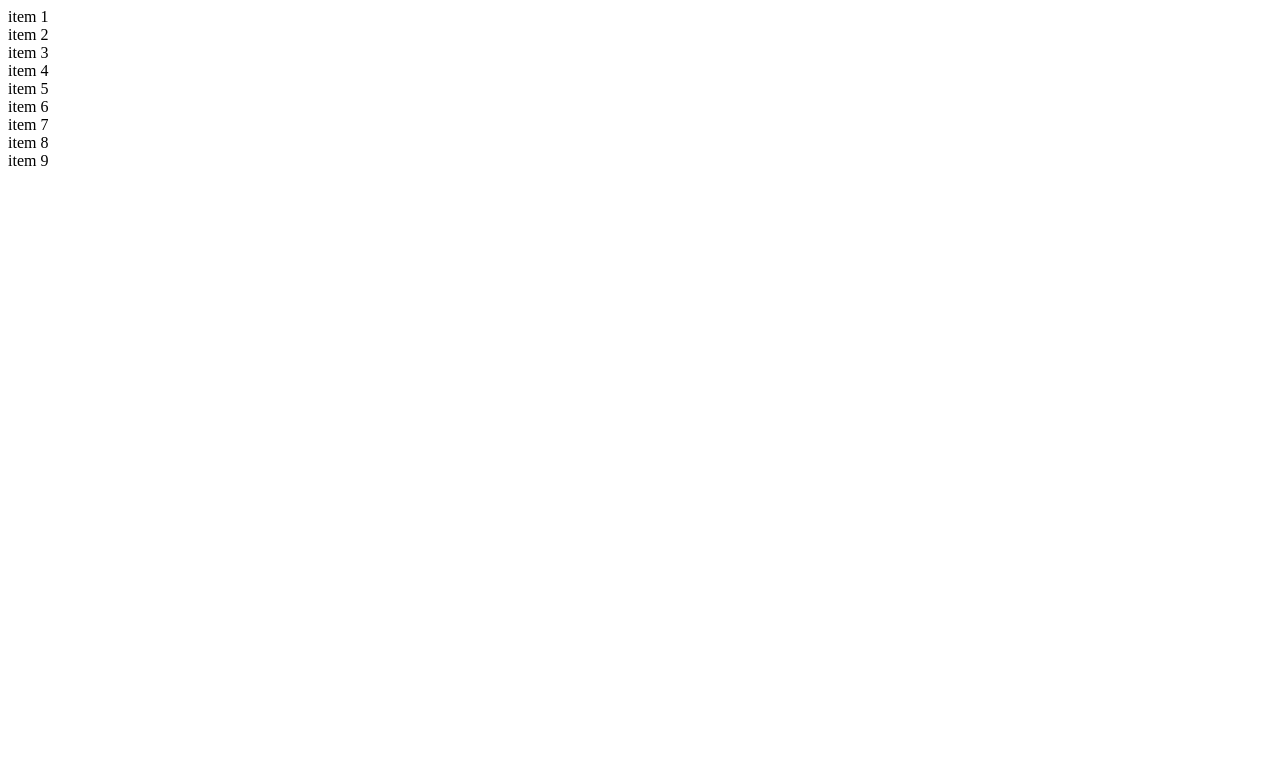
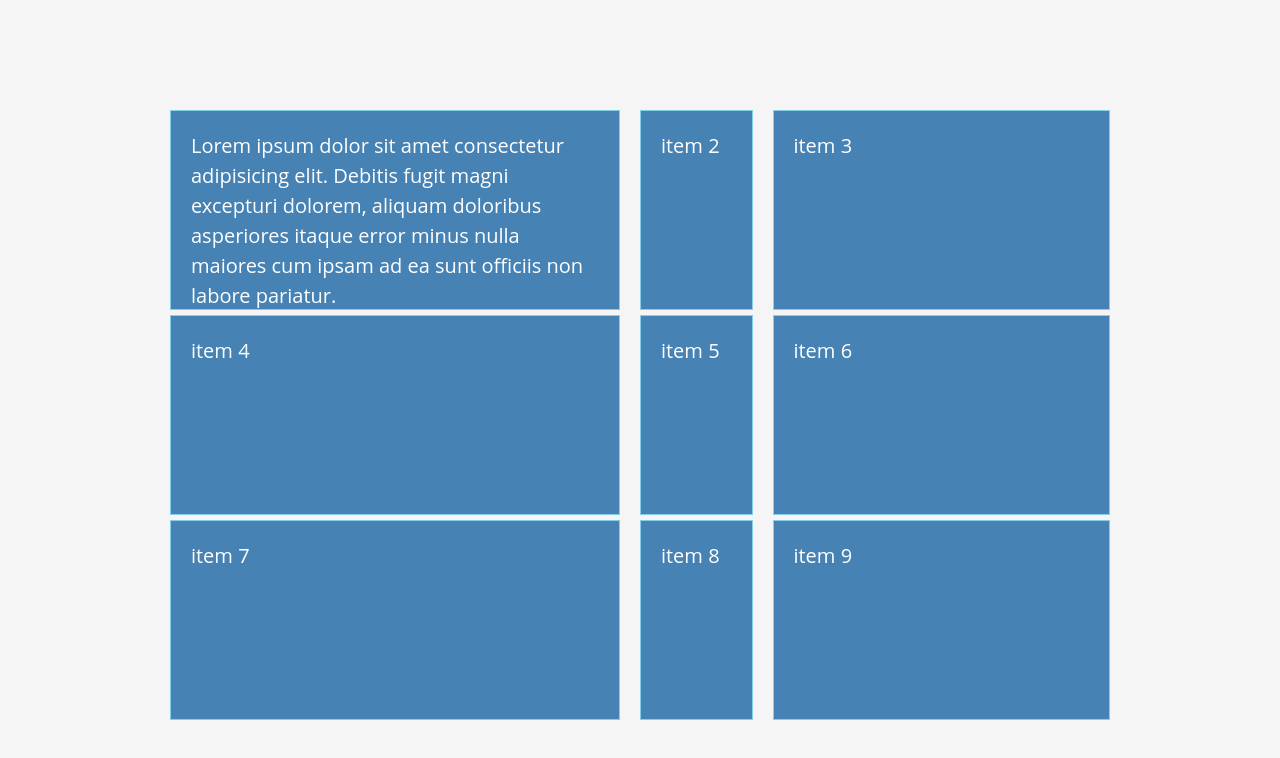
Before and after one commit to kiptanuiBoaz/layout-tut, a plain HTML site: page index.html in a window 1280 px wide. Drawn offline with Linux system fonts and the light colour scheme.

Commit message:
initial commit

```diff
--- a/grid.css
+++ b/grid.css
@@ -0,0 +1,42 @@
+* {
+    box-sizing: border-box;
+    padding: 0;
+    margin: 0;
+  }
+
+  body {
+    font-family: 'Open Sans', sans-serif;
+    font-size: 16px;
+    line-height: 1.5;
+    color: #333;
+    background: #f5f5f5;
+  }
+
+  .container {
+    max-width: 960px;
+    margin: 100px auto;
+    padding: 10px;
+    display: grid;
+column-gap: 20px;
+row-gap: 5px;
+    grid-template-columns:4fr 1fr 3fr ;
+    /* grid-template-columns: repeat(3, 1fr); */
+    /* grid-template-columns: repeat(auto-fill, minmax(200px, 1fr));
+    gap: 10px; */
+
+    /* align-items: end;
+    justify-content: end; */
+
+    /* column-gap: 10px;
+    row-gap: 10px; */
+    grid-auto-rows: minmax(200px, 30px);
+    /* grid-template-rows: repeat(3, 1fr); */
+  }
+
+  .item {
+    background: steelblue;
+    color: #fff;
+    font-size: 20px;
+    padding: 20px;
+    border: skyblue 1px solid;
+  }
--- a/index.html
+++ b/index.html
@@ -8,7 +8,7 @@
 </head>
 <body>
     <div class="container">
-        <div class="item">item 1</div>
+        <div class="item">Lorem ipsum dolor sit amet consectetur adipisicing elit. Debitis fugit magni excepturi dolorem, aliquam doloribus asperiores itaque error minus nulla maiores cum ipsam ad ea sunt officiis non labore pariatur.</div>
         <div class="item">item 2</div>
         <div class="item">item 3</div>
         <div class="item">item 4</div>
```
